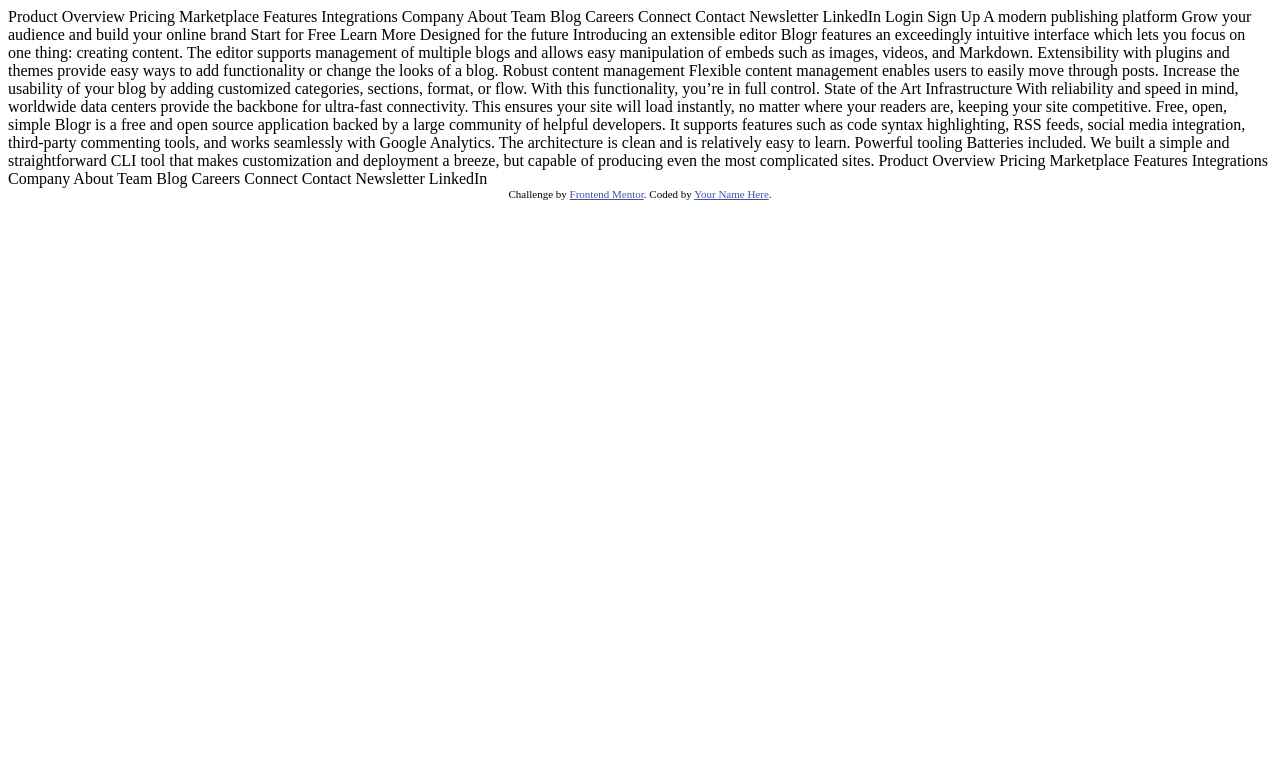
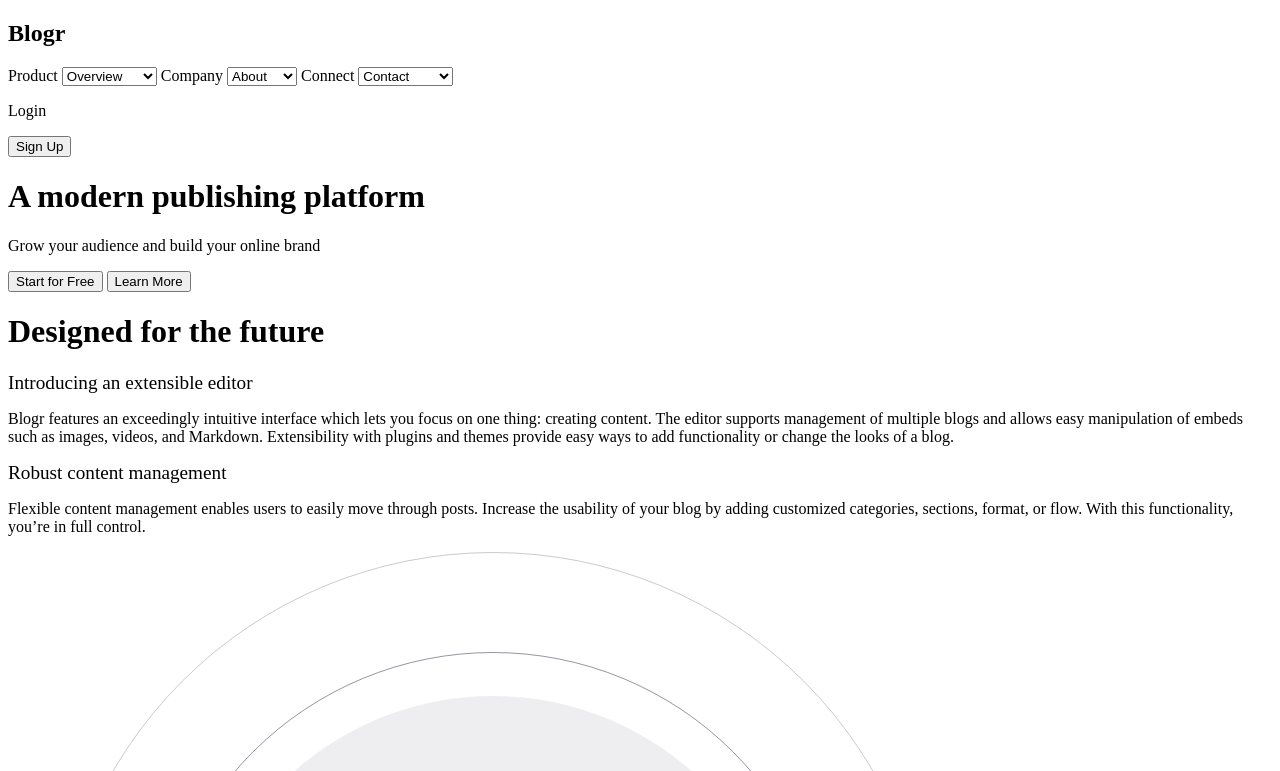
Before and after one commit to FunmiKay/Blogr-landing-page, a plain HTML site: page index.html in a window 1280 px wide. Shown: the top 771 px of the page. Drawn offline with Linux system fonts and the light colour scheme.

Commit message:
Updated index.html

```diff
--- a/index.html
+++ b/index.html
@@ -5,9 +5,9 @@
   <meta name="viewport" content="width=device-width, initial-scale=1.0"> <!-- displays site properly based on user's device -->
 
   <link rel="icon" type="image/png" sizes="32x32" href="./images/favicon-32x32.png">
-
-  <title>Frontend Mentor | [Blogr]</title>
-
+  <link rel="stylesheet" href="style.css">
+  <title>[Blogr]</title>
+  <link href="https://fonts.googleapis.com/css2?family=Overpass:wght@300;600&family=Ubuntu:wght@400;500;700&display=swap" rel="stylesheet">
   <!-- Feel free to remove these styles or customise in your own stylesheet 👍 -->
   <style>
     .attribution { font-size: 11px; text-align: center; }
@@ -15,85 +15,133 @@
   </style>
 </head>
 <body>
-  Product
+<nav class="navbar">
+<h1>Blogr</h1>
+<label for="product">Product</label>
 
-  Overview
-  Pricing
-  Marketplace
-  Features
-  Integrations
+<select name="product" id="product">
+  <option value="overview">Overview</option>
+  <option value="pricing">Pricing</option>
+  <option value="marketplace">Marketplace</option>
+  <option value="features">Features</option>
+  <option value="integration">integration</option>
+</select>
 
-  Company
+<label for="company">Company</label>
 
-  About
-  Team
-  Blog
-  Careers
+<select name="company" id="company">
+  <option value="about">About</option>
+  <option value="team">Team</option>
+  <option value="blog">Blog</option>
+  <option value="careers">Careers</option>
+</select>
 
-  Connect
+<label for="connect">Connect</label>
 
-  Contact
-  Newsletter
-  LinkedIn
+<select name="connect" id="connect">
+  <option value="contact">Contact</option>
+  <option value="newsletter">Newsletter</option>
+  <option value="marketplace">Marketplace</option>
+  <option value="linkedin">Linkedin</option>
+</select>
 
-  Login
-  Sign Up
+<div class="login">
+  <p>Login</p>
+  <button class="btn1">Sign Up</button>
+</div>
+</nav>
 
-  A modern publishing platform
-  Grow your audience and build your online brand
+<div class="modern">
+<h1>A modern publishing platform</h1>
+<p>Grow your audience and build your online brand</p>
 
-  Start for Free
-  Learn More
+<div class="btn">
+  <button class="btn2">Start for Free</button>
+  <button class="btn3">Learn More</button>
 
-  Designed for the future
+</div>
+</div>
 
-  Introducing an extensible editor
-  Blogr features an exceedingly intuitive interface which lets you focus on one thing: creating content.
+<h1>Designed for the future</h1>
+
+<div class="Intro">
+<big>Introducing an extensible editor</big>
+<p>Blogr features an exceedingly intuitive interface which lets you focus on one thing: creating content.
   The editor supports management of multiple blogs and allows easy manipulation of embeds such as images,
   videos, and Markdown. Extensibility with plugins and themes provide easy ways to add functionality or
   change the looks of a blog.
+</p>
 
-  Robust content management
-  Flexible content management enables users to easily move through posts. Increase the usability of your blog
+<big>Robust content management</big>
+<p>Flexible content management enables users to easily move through posts. Increase the usability of your blog
   by adding customized categories, sections, format, or flow. With this functionality, you’re in full control.
+</p>
 
-  State of the Art Infrastructure
-  With reliability and speed in mind, worldwide data centers provide the backbone for ultra-fast connectivity.
-  This ensures your site will load instantly, no matter where your readers are, keeping your site competitive.
+<div class="illus-1">
+  <img src="./images/illustration-editor-desktop.svg" alt="">
+</div>
+</div>
 
-  Free, open, simple
-  Blogr is a free and open source application backed by a large community of helpful developers. It supports
+<div class="state">
+
+<div class="illus-2">
+  <img src="./images/illustration-phones.svg" alt="">
+  <p style="background-image: url(./images/bg-pattern-circles.svg)"></p>
+</div>
+
+<big>State of the Art Infrastructure</big>
+<p>With reliability and speed in mind, worldwide data centers provide the backbone for ultra-fast connectivity.
+  This ensures your site will load instantly, no matter where your readers are, keeping your site competitive.</p>
+</div>
+
+<div class="free">
+
+<div class="illus-3">
+  <img src="./images/illustration-laptop-desktop.svg" alt="">
+</div>
+
+<big>Free, open, simple</big>
+<p>Blogr is a free and open source application backed by a large community of helpful developers. It supports
   features such as code syntax highlighting, RSS feeds, social media integration, third-party commenting tools,
-  and works seamlessly with Google Analytics. The architecture is clean and is relatively easy to learn.
+  and works seamlessly with Google Analytics. The architecture is clean and is relatively easy to learn.</p>
 
-  Powerful tooling
-  Batteries included. We built a simple and straightforward CLI tool that makes customization and deployment a breeze, but
-  capable of producing even the most complicated sites.
+  <big>Powerful tooling</big>
+  <p>Batteries included. We built a simple and straightforward CLI tool that makes customization and deployment a breeze, but
+    capable of producing even the most complicated sites.
+  </p>
+</div>
 
-  Product
+<footer class="footer">
+  <h1>Blogr</h1>
 
-  Overview
-  Pricing
-  Marketplace
-  Features
-  Integrations
+  <div class="product">
+    <p> Product</p>
+    <a href="#"> Overview</a>
+    <a href="#"> Pricing</a>
+    <a href="#"> Marketplace</a>
+    <a href="#"> Features</a>
+    <a href="#"> Integrations</a>
+  </div>
 
-  Company
+  <div class="company">
+    <p>Company</p>
+    <a href="#"> About</a>
+    <a href="#"> Team</a>
+    <a href="#"> Blog</a>
+    <a href="#"> Careers</a>
+  </div>
 
-  About
-  Team
-  Blog
-  Careers
+  <div class="connect">
+    <p>Connect</p>
+    <a href="#"> Contact</a>
+    <a href="#"> Newsletter</a>
+    <a href="#"> LinkedIn</a>
 
-  Connect
-
-  Contact
-  Newsletter
-  LinkedIn
-
+  </div>
+</footer>
   <div class="attribution">
     Challenge by <a href="https://www.frontendmentor.io?ref=challenge" target="_blank">Frontend Mentor</a>.
-    Coded by <a href="#">Your Name Here</a>.
+    Coded by <a href="#">FUMEZYKAY</a>.
   </div>
 </body>
 </html>
--- /dev/null
+++ b/style.css
@@ -0,0 +1 @@
+@import url('https://fonts.googleapis.com/css2?family=Overpass:wght@300;600&family=Ubuntu:wght@400;500;700&display=swap');
```
